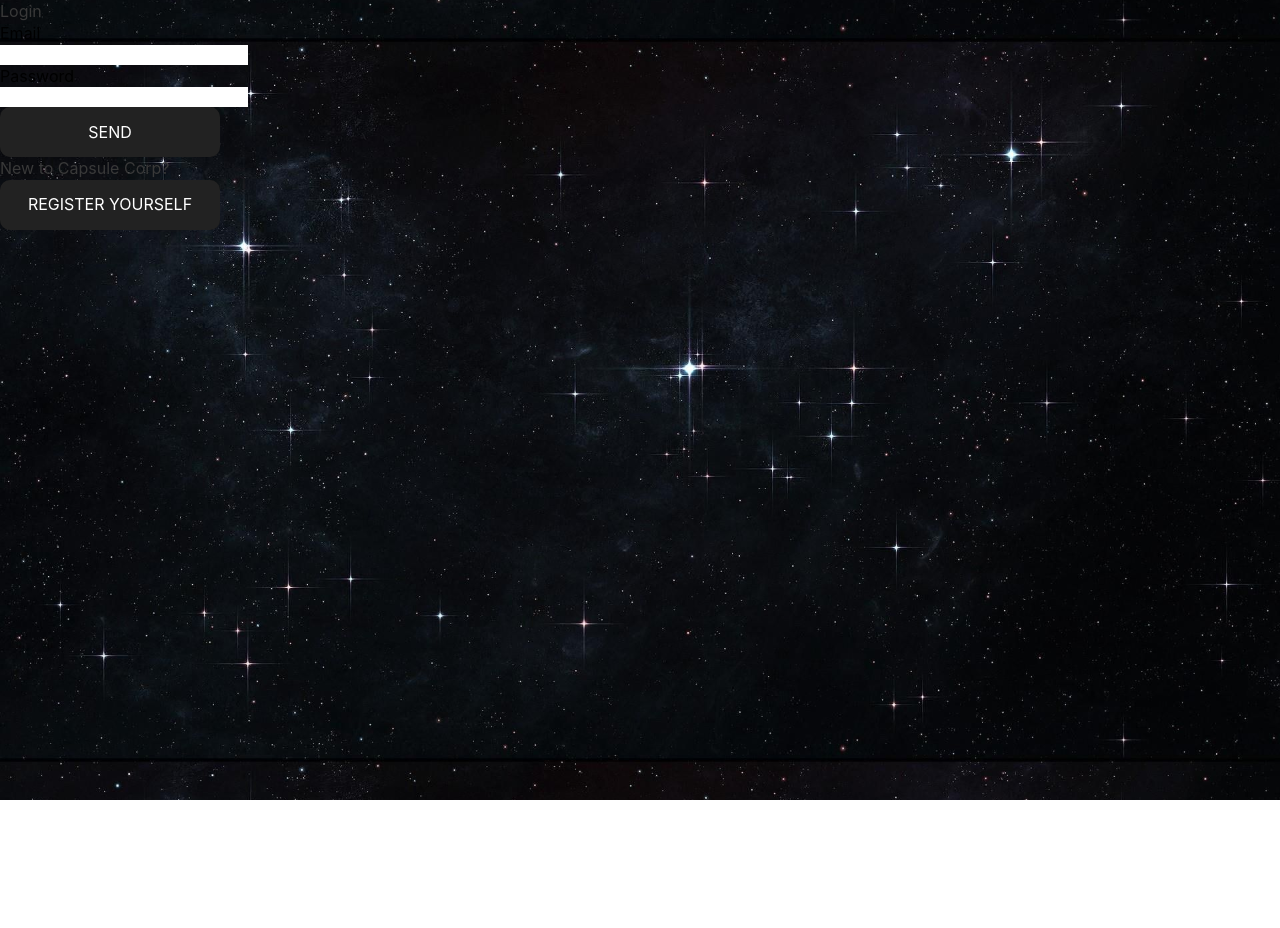
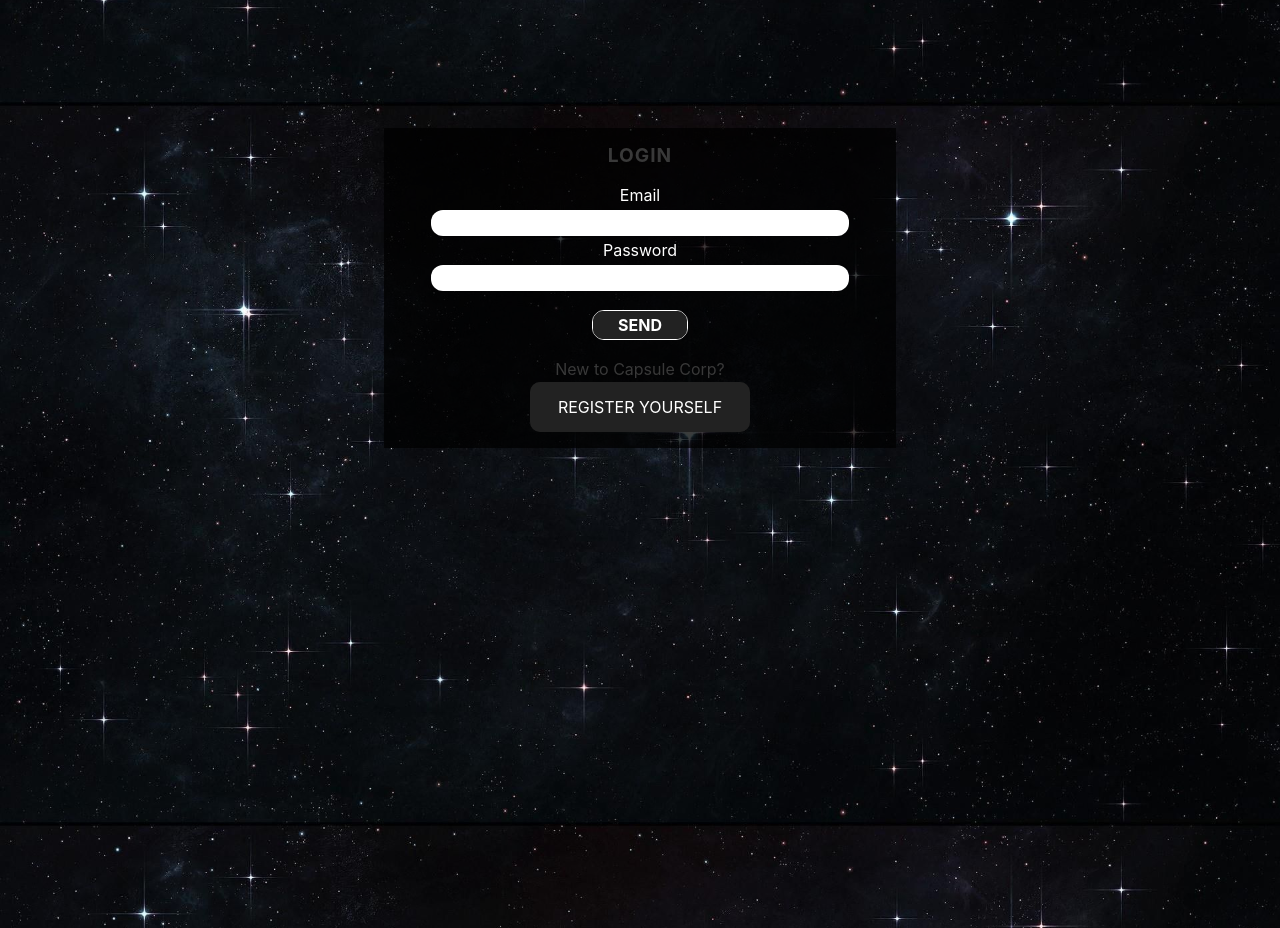
Before and after one commit to LuisferGuevara/e-commerce-Space-react-, a React (Create React App) app: page /login in a window 1280 px wide. Before the commit the page ends 800 px from the top, so only its background shows below. Built offline with nearby package versions, Linux system fonts and the light colour scheme; no server answers.

Commit message:
added styles

```diff
--- a/src/components/Render.jsx
+++ b/src/components/Render.jsx
@@ -3,42 +3,49 @@
 import H3 from "./H3";
 import { Image } from "./Image";
 import Paragraph from "./Paragraph";
+import "../styles/Galaxies.scss";
 
-
-const Render = ({galaxies, planets}) => {
-
+const Render = ({ galaxies, planets }) => {
   return (
     <>
-      { galaxies  && galaxies.map((galaxy) => {
+      {galaxies &&
+        galaxies.map((galaxy) => {
           return (
-          <div key={JSON.stringify(galaxy)}>
-            <H3 text={galaxy.name}/>
-            <div className="imagen-container">
-              <Image text={galaxy.image}/>
+            <div key={JSON.stringify(galaxy)} className="galaxies--container">
+              <div className="galaxy-card">
+                <div className="galaxy--main">
+                  <H3 text={galaxy.name} />
+                  <div className="imagen-galaxy">
+                    <Image text={galaxy.image} />
                   </div>
-            <Paragraph text={galaxy.distance}/>
-            <Paragraph text={galaxy.gravity}/>
-            <Paragraph text={galaxy.description}/>
+                </div>
+                <div className="galaxy--text">
+                  <Paragraph text={galaxy.distance} />
+                  <Paragraph text={galaxy.gravity} />
+                  <Paragraph text={galaxy.description} />
+                  <button>Buy Experience</button>
+                </div>
+              </div>
             </div>
           );
         })}
 
-
-
-
-      {planets && planets.map((planet) => {
+      {planets &&
+        planets.map((planet) => {
           return (
             <div key={JSON.stringify(planet)} className="planet--card">
-            <H3 text={planet.name}/>
+              <H3 text={planet.name} />
               <div className="imagen-container">
-              <Image text={planet.image}/>
+                <Image text={planet.image} />
               </div>
-            <Link to={`/planets/${planet.name}`} className="link--see-more"> SEE MORE</Link>
+              <Link to={`/planets/${planet.name}`} className="link--see-more">
+                {" "}
+                SEE MORE
+              </Link>
             </div>
           );
         })}
     </>
-
   );
 };
 
--- a/src/pages/Login.jsx
+++ b/src/pages/Login.jsx
@@ -21,7 +21,7 @@
   };
 
   return (
-    <div className="login--container login-container-2">
+    <div className="login--container">
       <h1>Login</h1>
       <form onSubmit={handleSubmit(login)}>
         <label>
--- a/src/redux/Auth/auth.actions.js
+++ b/src/redux/Auth/auth.actions.js
@@ -16,7 +16,7 @@
   try {
     const result = await API.post("users/createNewUser", data);
     dispatch({ type: "register_user_ok", payload: result.data });
-    navigate("/");
+    navigate("/login");
   } catch (error) {
     dispatch({ type: "register_user_error", payload: error.message });
   }
--- /dev/null
+++ b/src/styles/Galaxies.scss
@@ -0,0 +1,107 @@
+.galaxies--container {
+
+
+  width: 100%;
+  display: flex;
+
+  .galaxy-card {
+    background-color: rgba(0, 0, 0, 0.791);
+    width: 80%;
+    margin: 2em auto;
+    display: flex;
+    justify-content: space-around;
+    border: 1px solid white;
+    padding: 1em;
+
+    .galaxy--main {
+      width: 40%;
+      display: flex;
+      flex-direction: column;
+      align-items: center;
+      h3 {
+        text-align: center;
+        font-size: 1.2em;
+        font-weight: bolder;
+        letter-spacing: 1px;
+        padding: 1em;
+        height: 5%;
+        text-transform: uppercase;
+      }
+      .imagen-galaxy {
+        height: 95%;
+        width: 100%;
+
+        img {
+          width: 100%;
+          height: 100%;
+          object-fit: contain;
+        }
+      }
+    }
+    .galaxy--text {
+      width: 50%;
+      display: flex;
+      flex-direction: column;
+      align-items: center;
+      justify-content: space-between;
+      p{
+        margin: 1em 0;
+      }
+      button{
+        color: white;
+        font-weight: bold;
+        width: 80%;
+        height:50px;
+        margin: .9em;
+        border-radius:180px;
+        position:relative;
+        background: linear-gradient(60deg, #f79533, #f37055, #ef4e7b, #a166ab, #5073b8, #1098ad, #07b39b, #6fba82);
+        cursor:pointer;
+        line-height:12px;
+
+      }
+
+      button:before {
+        content:'';
+        z-index:1;
+        position:absolute;
+        display:block;
+        width:100%;
+        height:70%;
+        top:15%;
+        left:10%;
+        transition: 0.3s opacity ease-in-out;
+        filter:blur(15px);
+        opacity:0;
+        background: linear-gradient(60deg, #f79533, #f37055, #ef4e7b, #a166ab, #5073b8, #1098ad, #07b39b, #6fba82);
+      }
+
+      button:hover:before {
+        opacity:1;
+        transition: 0.3s opacity ease-in-out;
+        filter:blur(25px);
+        background: linear-gradient(60deg, #f79533, #f37055, #ef4e7b, #a166ab, #5073b8, #1098ad, #07b39b, #6fba82);
+      }
+
+      button:after {
+        text-align:center;
+        line-height:40px;
+        font-size:18px;
+        color:rgba(235,235,235,1);
+        font-weight:bold;
+        z-index:5;
+        position:absolute;
+        display:block;
+        border-radius:180px;
+        width:92%;
+        height:80%;
+        top:10%;
+        left:4%;
+        background-color:rgb(19, 20, 22);
+      }
+
+    }
+
+  }
+
+}
--- a/src/styles/Login.scss
+++ b/src/styles/Login.scss
@@ -0,0 +1,53 @@
+.login--container {
+    background-color: rgba(0, 0, 0, 0.761);
+    width: 40%;
+    height: 320px;
+    margin: 10% auto;
+    padding: 1em;
+    display: flex;
+    flex-direction: column;
+    justify-content: space-between;
+    align-items: center;
+
+    form {
+      display: flex;
+      flex-direction: column;
+      align-items: center;
+      width: 100%;
+      margin: 1em;
+      button {
+        margin-top: 1em;
+        border-radius: 12px;
+        text-transform: uppercase;
+        color: white;
+        font-weight: bolder;
+        cursor: pointer;
+        border: 1px solid white;
+       background-color: #000;
+       width: 20%;
+       height: 30px;
+
+      }
+    }
+    h1 {
+      font-size: 1.2em;
+      text-transform: uppercase;
+      letter-spacing: 1px;
+      font-weight: bolder;
+    }
+    label {
+      display: flex;
+      flex-direction: column;
+      align-items: center;
+      color: white;
+      padding: 0 0.5em;
+      width: 100%;
+      input {
+        text-align: center;
+        padding: 0.2em 0;
+        margin: 0.2em 0;
+        width: 90%;
+        border-radius: 12px;
+      }
+    }
+  }
--- a/src/styles/PlanetInfo.scss
+++ b/src/styles/PlanetInfo.scss
@@ -34,6 +34,7 @@
             img{
                 width: 100%;
                 height: 100%;
+                object-fit: contain;
             }
 
         }
--- a/src/utils/data/space.js
+++ b/src/utils/data/space.js
@@ -84,7 +84,7 @@
       name: "Alpha Centauri",
       image:
         "https://c4.wallpaperflare.com/wallpaper/597/955/680/sci-fi-galaxy-cosmos-planet-wallpaper-preview.jpg",
-      distance: "2 years sleeping",
+      distance: "2 years sleeping Lorem ijfbliuawberfilauwbrlafibrifubrlwiaqfublqriubflwairubliv.hbvluiebfliberlifublqhirwb" ,
     },
     {
       name: "Andromeda",
```
Lines whose indentation alone changed are shown as unchanged.
